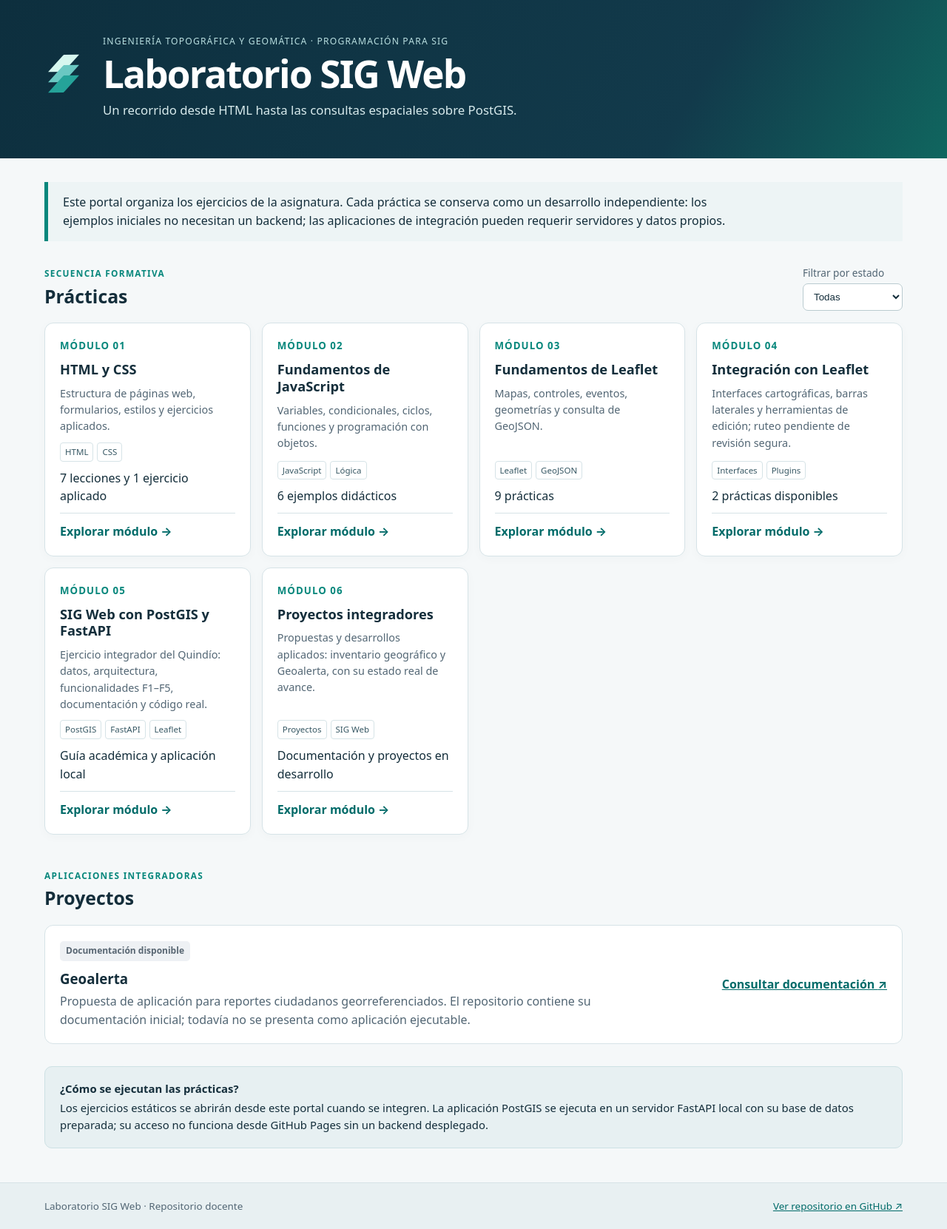
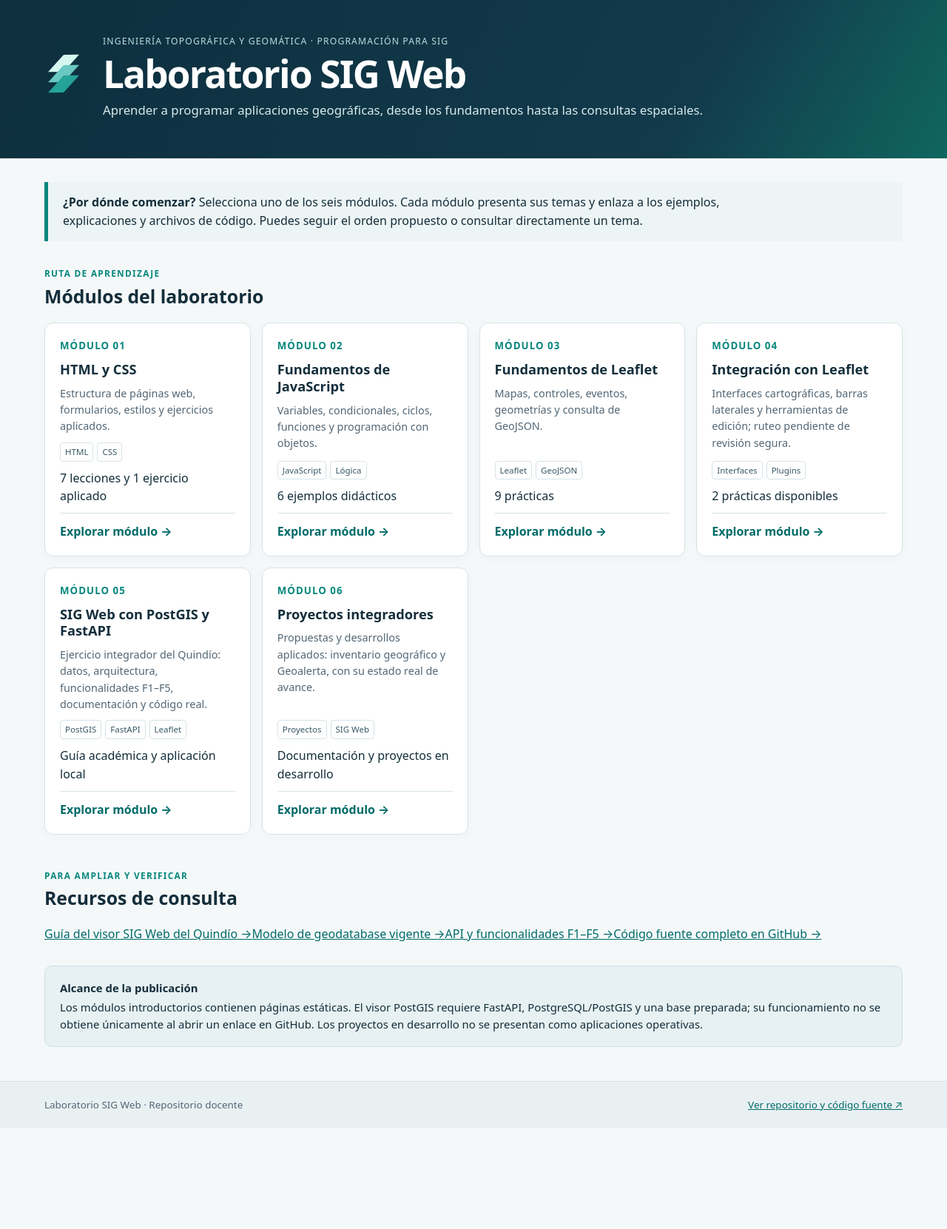
Before and after one commit to JGB-GIS-RS/programacion-sig-web, a plain HTML site: page portal/index.html in a window 1280 px wide. Shown: the whole page at 74% size. After the commit the page ends 1525 px from the top, so only its background shows below. Drawn offline with Linux system fonts and the light colour scheme.

Commit message:
feat(portal): organizar menú académico en seis módulos

```diff
--- a/portal/index.html
+++ b/portal/index.html
@@ -1,33 +1,19 @@
 <!doctype html>
 <html lang="es">
 <head>
-  <meta charset="utf-8">
-  <meta name="viewport" content="width=device-width, initial-scale=1">
-  <meta name="description" content="Laboratorio SIG Web: prácticas independientes de Programación para SIG.">
-  <title>Laboratorio SIG Web · Programación para SIG</title>
-  <link rel="stylesheet" href="./style.css">
-  <script src="./app.js" defer></script>
+<meta charset="utf-8"><meta name="viewport" content="width=device-width,initial-scale=1">
+<meta name="description" content="Laboratorio SIG Web: seis módulos de Programación para SIG, desde HTML y JavaScript hasta PostGIS y proyectos integradores.">
+<title>Laboratorio SIG Web · Programación para SIG</title>
+<link rel="stylesheet" href="./style.css"><script src="./app.js" defer></script>
 </head>
 <body>
-  <a class="skip" href="#contenido">Saltar al contenido</a>
-  <header class="cabecera">
-    <div class="ancho cabecera-interior">
-      <div class="marca" aria-hidden="true"><span></span><span></span><span></span></div>
-      <div><div class="sobre">Ingeniería Topográfica y Geomática · Programación para SIG</div><h1>Laboratorio SIG Web</h1><p>Un recorrido desde HTML hasta las consultas espaciales sobre PostGIS.</p></div>
-    </div>
-  </header>
-  <main id="contenido" class="ancho">
-    <section class="introduccion" aria-label="Presentación"><p>Este portal organiza los ejercicios de la asignatura. Cada práctica se conserva como un desarrollo independiente: los ejemplos iniciales no necesitan un backend; las aplicaciones de integración pueden requerir servidores y datos propios.</p></section>
-    <section aria-labelledby="titulo-practicas">
-      <div class="seccion-titulo"><div><span class="eyebrow">Secuencia formativa</span><h2 id="titulo-practicas">Prácticas</h2></div><label class="filtro">Filtrar por estado <select id="filtro"><option value="todas">Todas</option><option value="disponible">Con acceso</option><option value="pendiente">Por integrar</option></select></label></div>
-      <div id="tarjetas" class="tarjetas" aria-live="polite"></div>
-    </section>
-    <section aria-labelledby="titulo-proyectos" class="proyectos">
-      <div class="seccion-titulo"><div><span class="eyebrow">Aplicaciones integradoras</span><h2 id="titulo-proyectos">Proyectos</h2></div></div>
-      <article class="proyecto"><div><span class="estado pendiente">Documentación disponible</span><h3>Geoalerta</h3><p>Propuesta de aplicación para reportes ciudadanos georreferenciados. El repositorio contiene su documentación inicial; todavía no se presenta como aplicación ejecutable.</p></div><a href="../proyectos/geoalerta/README.md">Consultar documentación <span aria-hidden="true">↗</span></a></article>
-    </section>
-    <aside class="nota"><strong>¿Cómo se ejecutan las prácticas?</strong> Los ejercicios estáticos se abrirán desde este portal cuando se integren. La aplicación PostGIS se ejecuta en un servidor FastAPI local con su base de datos preparada; su acceso no funciona desde GitHub Pages sin un backend desplegado.</aside>
-  </main>
-  <footer class="pie"><div class="ancho"><span>Laboratorio SIG Web · Repositorio docente</span><a href="https://github.com/JGB-GIS-RS/programacion-sig-web">Ver repositorio en GitHub ↗</a></div></footer>
-</body>
-</html>
+<a class="skip" href="#contenido">Saltar al contenido</a>
+<header class="cabecera"><div class="ancho cabecera-interior"><div class="marca" aria-hidden="true"><span></span><span></span><span></span></div><div><div class="sobre">Ingeniería Topográfica y Geomática · Programación para SIG</div><h1>Laboratorio SIG Web</h1><p>Aprender a programar aplicaciones geográficas, desde los fundamentos hasta las consultas espaciales.</p></div></div></header>
+<main id="contenido" class="ancho">
+<section class="introduccion"><p><strong>¿Por dónde comenzar?</strong> Selecciona uno de los seis módulos. Cada módulo presenta sus temas y enlaza a los ejemplos, explicaciones y archivos de código. Puedes seguir el orden propuesto o consultar directamente un tema.</p></section>
+<section aria-labelledby="titulo-modulos"><div class="seccion-titulo"><div><span class="eyebrow">Ruta de aprendizaje</span><h2 id="titulo-modulos">Módulos del laboratorio</h2></div></div><div id="tarjetas" class="tarjetas"></div></section>
+<section class="proyectos" aria-labelledby="titulo-consulta"><div class="seccion-titulo"><div><span class="eyebrow">Para ampliar y verificar</span><h2 id="titulo-consulta">Recursos de consulta</h2></div></div><div class="recursos"><a href="../docs/visor/00-indice.md">Guía del visor SIG Web del Quindío →</a><a href="../docs/modelo-geodatabase-final.md">Modelo de geodatabase vigente →</a><a href="../docs/funcionalidades.md">API y funcionalidades F1–F5 →</a><a href="https://github.com/JGB-GIS-RS/programacion-sig-web">Código fuente completo en GitHub →</a></div></section>
+<aside class="nota"><strong>Alcance de la publicación</strong> Los módulos introductorios contienen páginas estáticas. El visor PostGIS requiere FastAPI, PostgreSQL/PostGIS y una base preparada; su funcionamiento no se obtiene únicamente al abrir un enlace en GitHub. Los proyectos en desarrollo no se presentan como aplicaciones operativas.</aside>
+</main>
+<footer class="pie"><div class="ancho"><span>Laboratorio SIG Web · Repositorio docente</span><a href="https://github.com/JGB-GIS-RS/programacion-sig-web">Ver repositorio y código fuente ↗</a></div></footer>
+</body></html>
```
